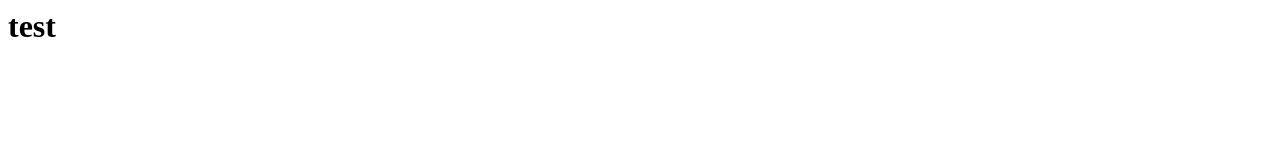
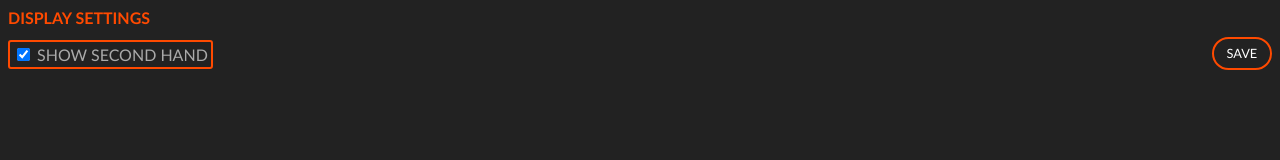
Before and after one commit to kenz-gelsoft/atWATCH, a plain HTML site: page index.html in a window 1280 px wide. Drawn offline with Linux system fonts and the light colour scheme.

Commit message:
publish @WATCH app config page

```diff
--- a/index.html
+++ b/index.html
@@ -1,8 +1,61 @@
 <html>
 	<head>
-		<title>test</title>
+		<style type="text/css">
+html {
+	font-family: 'Trebuchet MS', sans-serif;
+	background-color: #222222;
+	color: #AAAAAA;
+	text-transform: uppercase;
+	-webkit-user-select: none;
+}
+h1, h2, h3, h4, h5, h6 {
+	color: #FF4A00;
+	font-size: 1em;
+}
+.button {
+	background-color: transparent;
+	border: 2px solid #FF4A00;
+	border-radius: 100px;
+	color: white;
+	display: inline-block;
+	font-size: 0.8em;
+	margin: 1em 0;
+	padding: 0.5em 1em;
+	text-decoration: none;
+	text-transform: uppercase;
+}
+.button:active {
+	border-color: #7F2500;
+}
+.save-box {
+	float: right;
+	margin: 1em 0 0 0;
+}
+table {
+	border: 2px solid #FF4A00;
+	border-radius: 3px;
+}
+		</style>
+		<script type="text/javascript">
+function save() {
+	var secHand = document.getElementById('showSecondHand').checked;
+  var config = {
+    "showSecondHand": secHand
+  };
+  location.href = "pebblejs://close#" + encodeURIComponent(JSON.stringify(config));
+}
+		</script>
 	</head>
 	<body>
-		<h1>test</h1>
+		<div class="save-box">
+			<a href="#" class="button" onclick="save()">Save</a>
+		</div>
+		<table>
+			<h2>Display Settings</h2>
+			<tr>
+				<td><input type="checkbox" id="showSecondHand" checked></td>
+				<td><label for="showSecondHand">Show Second Hand</label></td>
+			</tr>
+		</table>
 	</body>
 </html>
```
